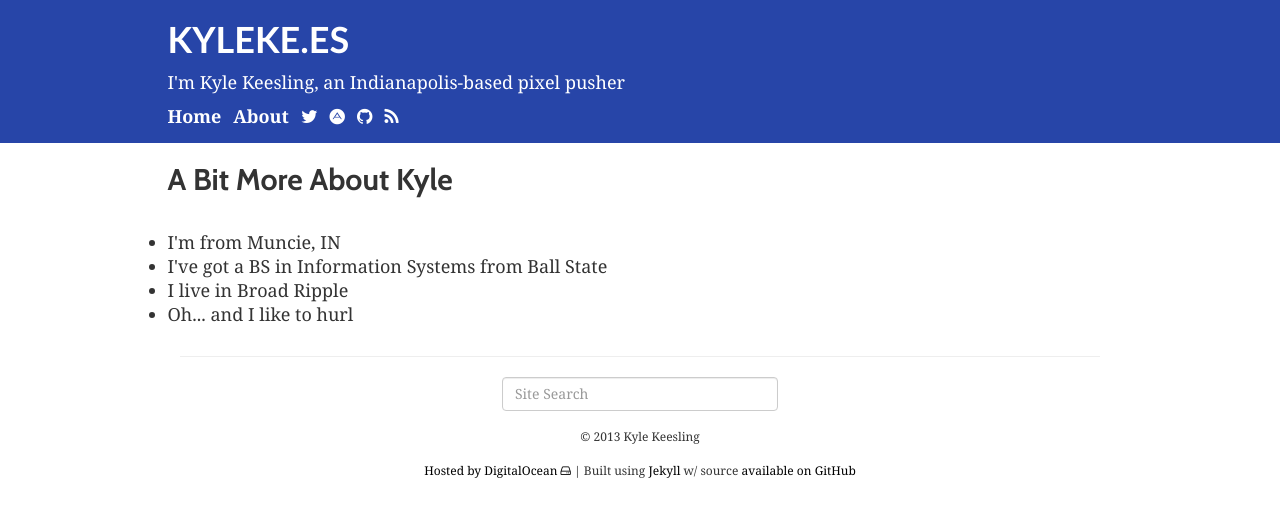
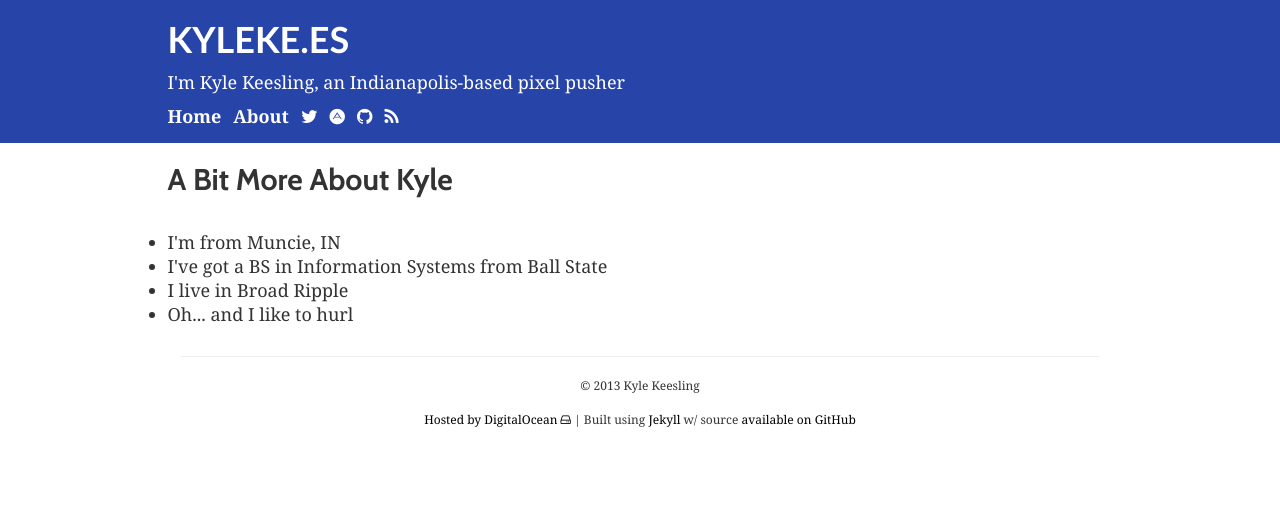
Before and after one commit to kylekeesling/kylekees, a Jekyll site: the page built from about/index.html, in a window 1280 px wide. Shown: the top 517 px of the page. Built offline with Jekyll 4.4.1, drawn with Linux system fonts in a browser that asks for light colours; nearby versions of some CDN libraries; some web fonts are replaced; Markdown is read by kramdown in place of the engine named in the settings.

Commit message:
removed search for now

```diff
--- a/_includes/footer.html
+++ b/_includes/footer.html
@@ -1,9 +1,6 @@
     <footer class="container">
       <div class="col-md-10 col-md-offset-1" style="text-align: center; font-size: 12px;">
         <hr>
-        <input type="search" class="form-control" id="searchpath_box" style="width: 30%; margin: 0 auto;" placeholder="Site Search">
-        <script type="text/javascript" src="http://js.searchpath.io/v1/kyleke.es?verify=354A2E2C0C&id=searchpath_box"></script>
-        <br>
         © {{ site.time | date: "%Y" }} Kyle Keesling
         <br><br>
         <a href="https://www.digitalocean.com/?refcode=565280b587e2" title="Hosted by DigitalOCean (referral link)">Hosted by DigitalOcean <i class="fa fa-hdd-o"></i></a> | Built using <a href="http://jekyllrb.com">Jekyll</a> w/ source <a href="https://github.com/kylekeesling/kylekees" title="This site's git repo">available on GitHub</a>
```
